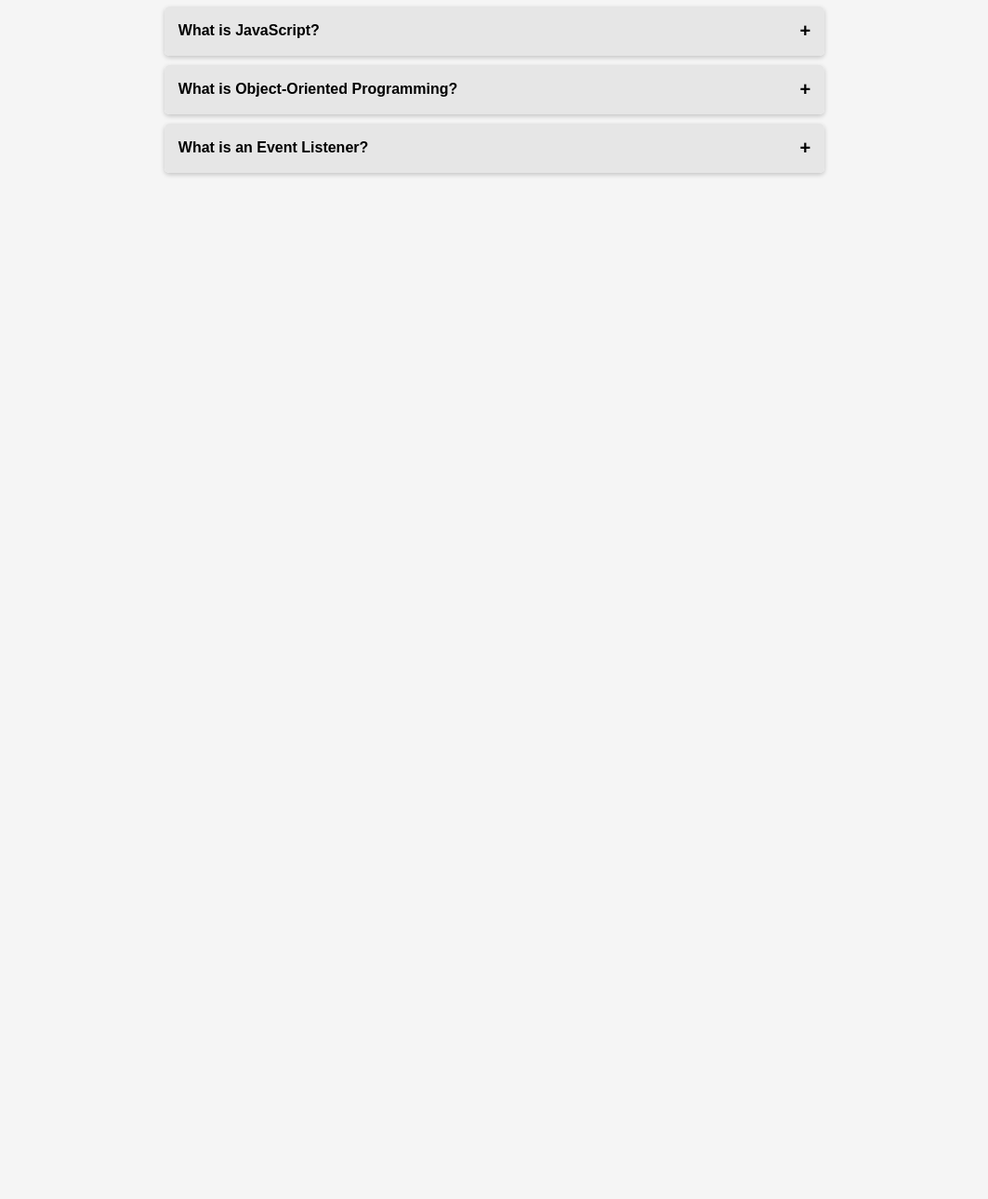
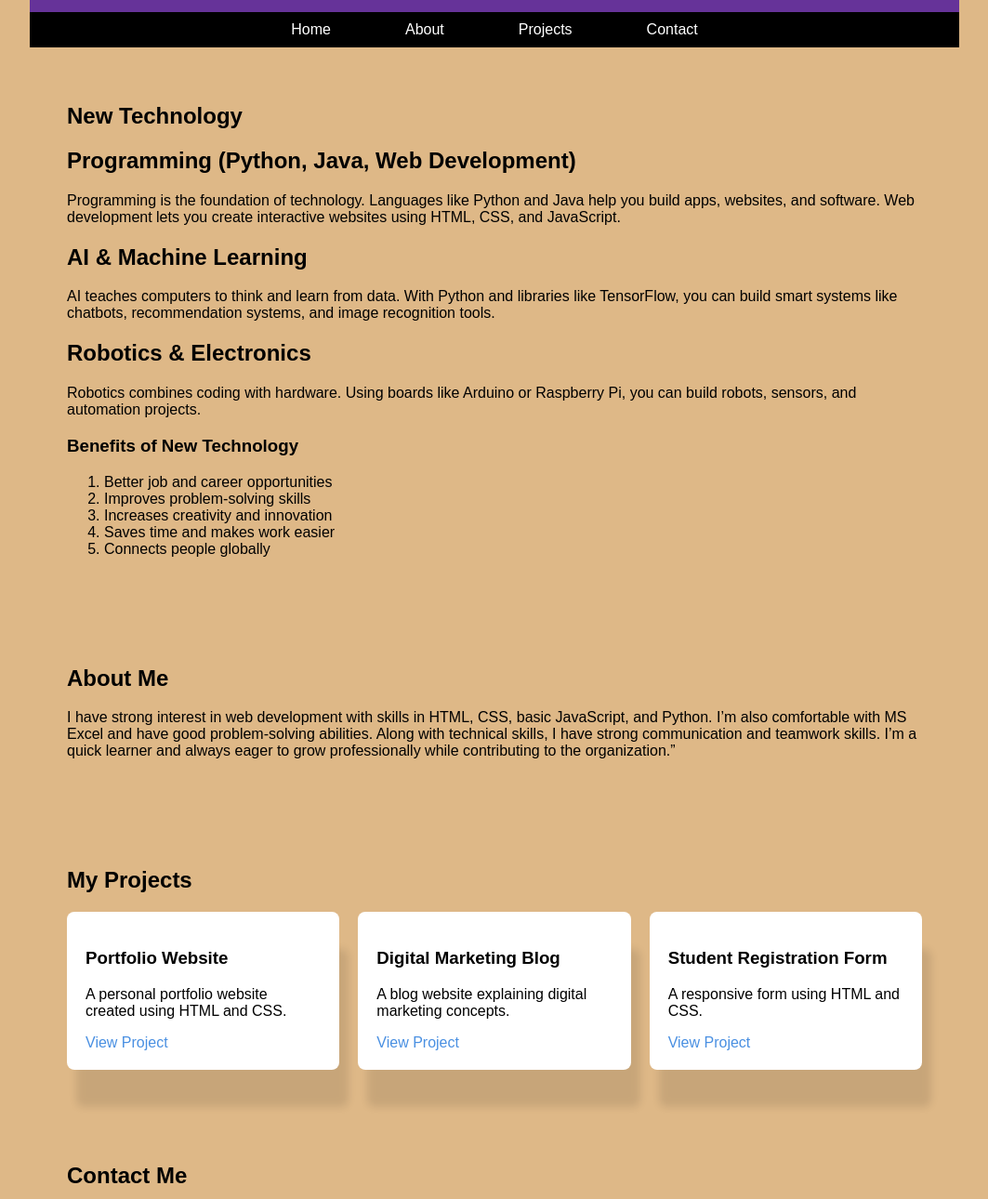
Before and after one commit to bhoomigupta1124-art/interactive-faq-webpage, a plain HTML site: page index.html in a window 1280 px wide. Shown: the part 121-1411 px from the top of the page at 93% size, without its empty margins (108-1171 px from the left). Before the commit the page ends 800 px from the top, so only its background shows below. Drawn offline with Linux system fonts and the light colour scheme.

Commit message:
Add files via upload

```diff
--- a/index.html
+++ b/index.html
@@ -1,18 +1,216 @@
 <!DOCTYPE html>
 <html lang="en">
 <head>
-<meta charset="UTF-8">
-<title>Interactive FAQ</title>
-<link rel="stylesheet" href="style.css">
+    <meta charset="UTF-8">
+    <title>Bhoomi Gupta | Portfolio</title>
+    <meta name="viewport" content="width=device-width, initial-scale=1.0">
+
+    <style>
+        body {
+            margin: 0;
+            font-family: Arial, Helvetica, sans-serif;
+            background-color: burlywood;
+            max-width: 1000px;
+            margin: auto;
+        }
+
+        h1, h2 {
+            font-weight: bold;
+        }
+
+        header {
+            text-align: center;
+            padding: 1%;
+            background-color: rebeccapurple;
+            color: white;
+        }
+
+        nav {
+            background-color: black;
+        }
+
+        nav ul {
+            display: flex;
+            justify-content: center;
+            list-style: none;
+            margin: 0;
+            padding: 10px;
+        }
+
+        nav ul li {
+            margin: 0 40px;
+        }
+
+        nav ul li a {
+            color: white;
+            text-decoration: none;
+        }
+
+        nav ul li a:hover {
+            text-decoration: underline;
+        }
+
+        section {
+            padding: 40px 40px;
+        }
+
+        .project-container {
+            display: flex;
+            gap: 20px;
+
+        }
+
+        .project-card {
+            flex: 1 1 300px;
+            background-color: white;
+            padding: 20px;
+            border-radius: 8px;
+            box-shadow: 10px 40px 8px rgba(0,0,0,0.1);
+        }
+
+        .project-card a {
+            color: #4a90e2;
+            text-decoration: none;
+        }
+
+        form {
+            display: flex;
+            flex-direction: column;
+            max-width: 500px;
+        }
+
+        form input,
+        form textarea {
+            margin-bottom: 15px;
+            padding: 10px;
+            font-size: 16px;
+        }
+
+        form button {
+            padding: 10px;
+            background-color: #4a90e2;
+            color: white;
+            border: none;
+            cursor: pointer;
+        }
+
+        form button:hover {
+            background-color: #357abd;
+        }
+
+        footer {
+            text-align: center;
+            background-color: #100701;
+            color: white;
+            padding: 15px;
+        }
+
+        @media (max-width: 768px) {
+            nav ul {
+                flex-direction: column;
+                align-items: center;
+            }
+
+            .project-container {
+                flex-direction: column;
+            }
+        }
+    </style>
 </head>
 
 <body>
 
-<h1>Frequently Asked Questions</h1>
+    <header>
+        <h1>Bhoomi Gupta</h1>
+        <p>Web Developer | BCA Student</p>
+    </header>
 
-<div id="faq-container"></div>
+    <nav>
+        <ul>
+            <li><a href="#home">Home</a></li>
+            <li><a href="#about">About</a></li>
+            <li><a href="#projects">Projects</a></li>
+            <li><a href="#contact">Contact</a></li>
+        </ul>
+    </nav>
 
-<script src="script.js"></script>
+    <section id="home">
+        <h1>New Technology</h1>
+        <h2>Programming (Python, Java, Web Development)</h2>
+        <p>
+          Programming is the foundation of technology. Languages like Python and Java help you build apps, websites, and software. Web development lets you create interactive websites using HTML, CSS, and JavaScript.
+        </p>
+        <h2>AI & Machine Learning</h2>
+        <p>
+          AI teaches computers to think and learn from data. With Python and libraries like TensorFlow, you can build smart systems like chatbots, recommendation systems, and image recognition tools.
+        </p>
+        <h2>Robotics & Electronics</h2>
+        <p>
+          Robotics combines coding with hardware. Using boards like Arduino or Raspberry Pi, you can build robots, sensors, and automation projects.
+        </p>
+
+          <h3>Benefits of New Technology</h3>
+        <ol>
+            <li>Better job and career opportunities</li>
+            <li>Improves problem-solving skills</li>
+            <li>Increases creativity and innovation</li>
+             <li>Saves time and makes work easier</li>
+              <li>Connects people globally</li>
+
+        </ol>
+    </section>
+
+
+    <section id="about">
+        <h2>About Me</h2>
+        <p>
+           I have strong interest in web development with skills in HTML, CSS, basic JavaScript, and Python. I’m also comfortable with MS Excel and have good problem-solving abilities. Along with technical skills, I have strong communication and teamwork skills. I’m a quick learner and always eager to grow professionally while contributing to the organization.”
+        </p>
+    </section>
+
+    <section id="projects">
+        <h2>My Projects</h2>
+
+        <div class="project-container">
+
+            <div class="project-card">
+                <h3>Portfolio Website</h3>
+                <p>A personal portfolio website created using HTML and CSS.</p>
+                <a href="#">View Project</a>
+            </div>
+
+            <div class="project-card">
+                <h3>Digital Marketing Blog</h3>
+                <p>A blog website explaining digital marketing concepts.</p>
+                <a href="#">View Project</a>
+            </div>
+
+            <div class="project-card">
+                <h3>Student Registration Form</h3>
+                <p>A responsive form using HTML and CSS.</p>
+                <a href="#">View Project</a>
+            </div>
+
+        </div>
+    </section>
+
+    <section id="contact">
+        <h2>Contact Me</h2>
+
+        <form>
+            <input type="text" placeholder="Your Name" required>
+            <input type="email" placeholder="Your Email" required>
+            <textarea rows="5" placeholder="Your Message" required></textarea>
+            <button type="submit">Submit</button>
+        </form>
+    </section>
+
+    <footer>
+        <p>Connect with me:</p>
+        <a href="#">LinkedIn</a> |
+        <a href="#">GitHub</a>
+        <p>© 2026 Bhoomi Gupta. All Rights Reserved.</p>
+    </footer>
 
 </body>
 </html>
```
